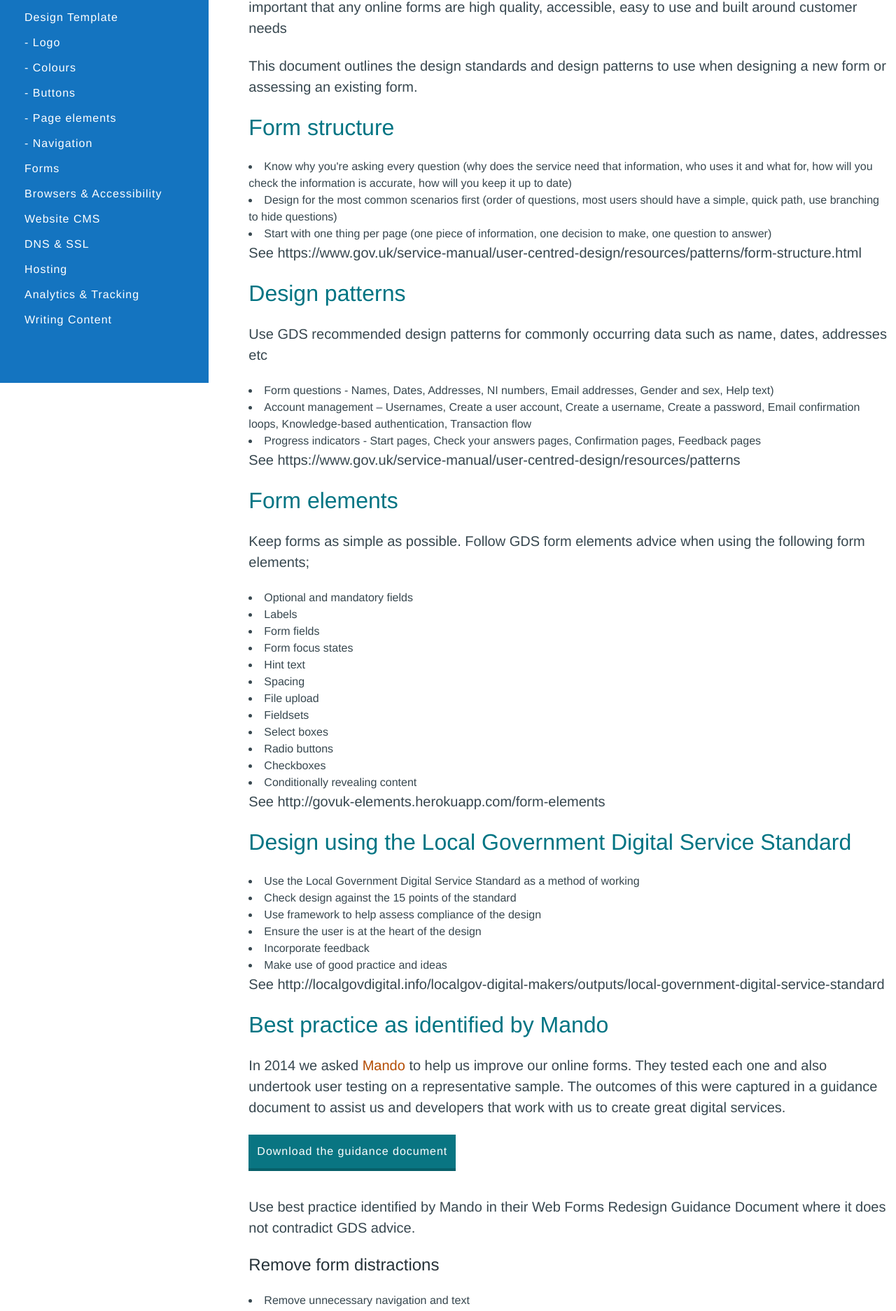
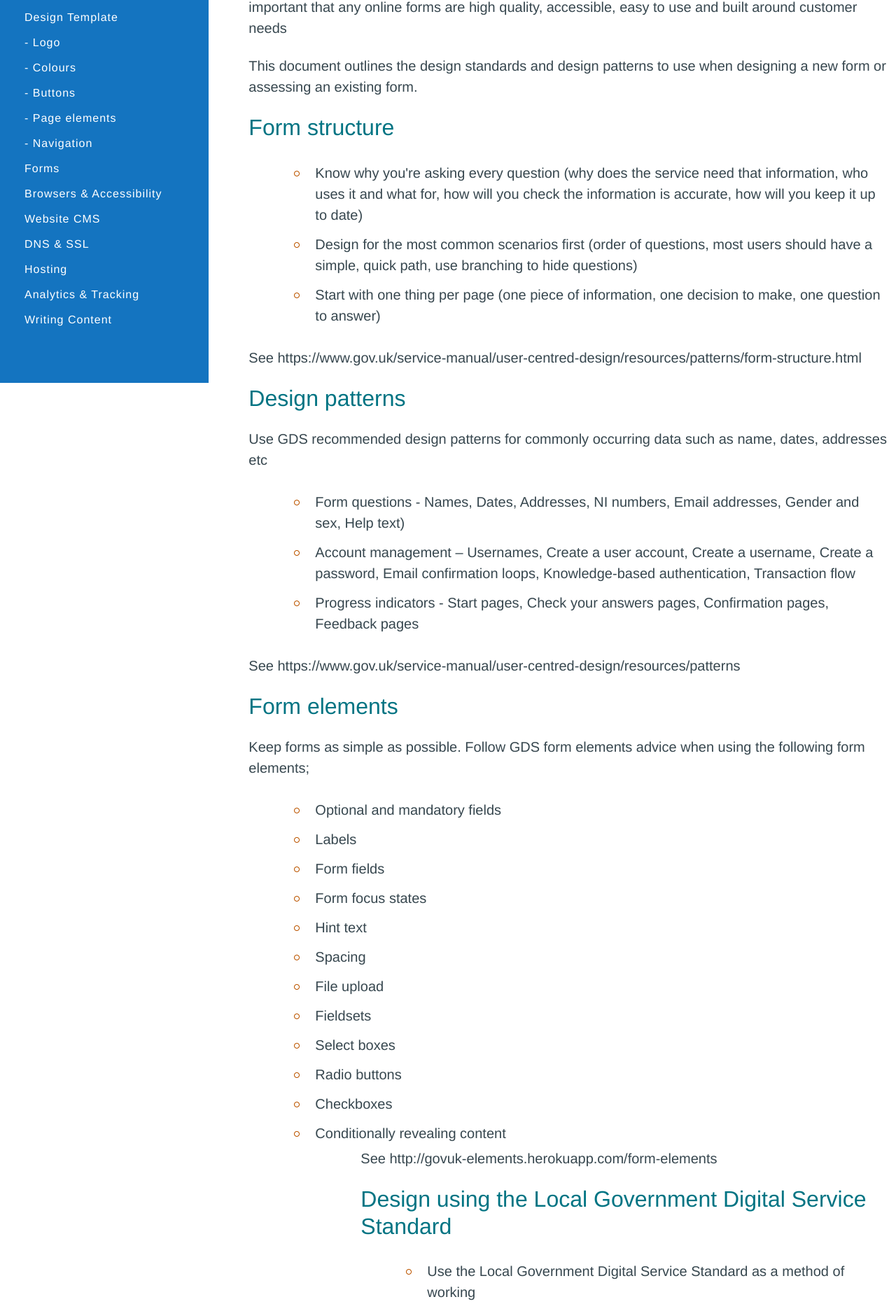
Before and after one commit to OxfordCityCouncil/OxfordCityCouncil.github.io, a Jekyll site: the page built from standards/forms.html, in a window 1280 px wide. Shown: the part 431-2304 px from the top of the page at 70% size. Built offline with Jekyll 4.4.1, drawn with Linux system fonts in a browser that asks for light colours.

Commit message:
fixing list items

```diff
--- a/standards/forms.html
+++ b/standards/forms.html
@@ -6,18 +6,23 @@ title: Forms
 <p>We aim to ensure that our customers can complete any online transaction the first time unaided. It is important that any online forms are high quality, accessible, easy to use and built around customer needs</p>
 <p>This document outlines the design standards and design patterns to use when designing a new form or assessing an existing form.</p>
 <h2>Form structure</h2>
+<ul>
     <li>Know why you're asking every question (why does the service need that information, who uses it and what for, how will you check the information is accurate, how will you keep it up to date)</li>
     <li>Design for the most common scenarios first (order of questions, most users should have a simple, quick path, use branching to hide questions)</li>
     <li>Start with one thing per page (one piece of information, one decision to make, one question to answer)</li>
+</ul>
 <p>See https://www.gov.uk/service-manual/user-centred-design/resources/patterns/form-structure.html</p>
 <h2>Design patterns</h2>
 <p>Use GDS recommended design patterns for commonly occurring data such as name, dates, addresses etc</li>
+<ul>
     <li>Form questions - Names, Dates, Addresses, NI numbers, Email addresses, Gender and sex, Help text)
     <li>Account management – Usernames, Create a user account, Create a username, Create a password, Email confirmation loops, Knowledge-based authentication, Transaction flow</li>
     <li>Progress indicators - Start pages, Check your answers pages, Confirmation pages, Feedback pages</li>
+</ul>
 <p>See https://www.gov.uk/service-manual/user-centred-design/resources/patterns</p>
 <h2>Form elements</h2>
 <p>Keep forms as simple as possible. Follow GDS form elements advice when using the following form elements;</p>
+<ul>
     <li>Optional and mandatory fields</li>
     <li>Labels</li>
     <li>Form fields</li>
@@ -30,14 +35,17 @@ title: Forms
     <li>Radio buttons</li>
     <li>Checkboxes</li>
     <li>Conditionally revealing content</li>
+<ul>
 <p>See http://govuk-elements.herokuapp.com/form-elements</p>
 <h2>Design using the Local Government Digital Service Standard</h2>
+<ul>
     <li>Use the Local Government Digital Service Standard as a method of working</li>
     <li>Check design against the 15 points of the standard</li>
     <li>Use framework to help assess compliance of the design</li>
     <li>Ensure the user is at the heart of the design</li>
     <li>Incorporate feedback</li>
     <li>Make use of good practice and ideas</li>
+</ul>
 <p>See http://localgovdigital.info/localgov-digital-makers/outputs/local-government-digital-service-standard</p>
 <h2>Best practice as identified by Mando</h2>
 <p>In 2014 we asked <a href="http://www.mando.agency">Mando</a> to help us improve our online forms. They tested each one and also undertook user testing on a representative sample. The outcomes of this were captured in a guidance document to assist us and developers that work with us to create great digital services.</p>
@@ -47,61 +55,79 @@ title: Forms
 
 <p>Use best practice identified by Mando in their Web Forms Redesign Guidance Document where it does not contradict GDS advice.</p>
 <h3>Remove form distractions</h3>
+<ul>
     <li>Remove unnecessary navigation and text</li>
     <li>Keep the form simple and clutter free</li>
+</ul>
 <h3>Validation</h3>
+<ul>
     <li>Implement server-side and client-side validation. Consider using script to track user input so it can be validated as they type so the user gets immediate feedback</li>
     <li>Provide validation error messages for information that is incorrect or blank using colour, usually red, and visual aid iconography such as an “x” or warning sign beside where the error occurred</li>
     <li>Provide validation success messages to alert the user to correctly completed input providing instant feedback and validation. Emphasize success messages through colour, usually green, and visual aid iconography such as a tick</li>
+</ul>
 <h3>Unnecessary data capture</h3>
+<ul>
     <li>Keep questions within the scope of the form</li>
     <li>Only ask for information that is absolutely necessary</li>
     <li>Avoid excessive steps</li>
     <li>Reduce field lengths and group information logically</li>
     <li>Group related information such as personal details to help the flow of questions</li>
+</ul>
 <h3>Field labelling</h3>
+<ul>
     <li>If the purpose of a label is simple, such as name or email address, then a word or two will be fine. However a phrase or sentence might be necessary to eliminate ambiguity on some of the more complex fields</li>
     <li>Order the labels logically, reflecting the natural flow of a conversation</li>
     <li>Ask personal questions towards the end</li>
     <li>Sentence case is easier to read than title case and never use full uppercase</li>
-
+</ul>
 <h3>Unnecessary copy on forms</h3>
-
+<ul>
     <li>Choose appropriate language for the forms</li>
     <li>Remove superfluous text</li>
     <li>Instructions and text on pages should be kept to a minimum making it succinct and easy to read</li>
+</ul>
 <h3>Map location selector</h3>
-
+<ul>
     <li>It should be clear and obvious for the user to add a postcode as a starting point for the map selection. If the user does not know the postcode then they should be able to clearly locate the area on the map by a pin</li>
     <li>If the user is entering the postcode then a pin should automatically feature on the map in this location which the user can adjust. Should the user need to drag the pin then instructions and pin should be clearly visible to aid the user</li>
+</ul>
 <h3>Postcode Finder</h3>
-
+<ul>
     <li>Postcode look-up should accept entries with and without spaces</li>
     <li>Address fields should be auto hidden to reduce the amount of fields shown to the user unnecessarily. There should also be a link directly next to, or under, the 'find my address' button called ‘enter address manually’. Clicking this should display the necessary fields</li>
     <li>Once users have entered their postcode and chosen their address, the form fields should be auto populated to confirm their chosen address</li>
+</ul>
 <h3>Date picker</h3>
-
+<ul>
     <li>A date picker should be implemented with caution, and tested well, on a mobile site</li>
     <li>Recommendation that the date picker is removed for mobile and replaced by a simple text entry field, featuring a format hint such as dd/mm/yyyy</li>
     <li>For the desktop, a format hint should be applied to the label and excessive date selections should be removed</li>
+</ul>
 <h3>Contextual help</h3>
+<ul>
     <li>Use a help icon next to an input field that the user can click on (when necessary) to request help or further information</li>
     <li>Make it succinct and easy to read</li>
     <li>Make sure that a user can tab through these help icons to aid accessibility and screen readers</li>
+</ul>
 <h3>Incorrect use of form fields</h3>
+<ul>
     <li>Provide the appropriate type of input field based on what is being requested. Each type of input field has its own characteristics, which users are accustomed to. For instance, use radio buttons if only one option of several is permitted, and check boxes if multiple choices are allowed</li>
     <li>Important address capture should not be provided by free text entry but aided by postcode look up solutions</li>
+</ul>
 <h2>Design techniques</h2>
 <p>Look at:</p>
+<ul>
     <li>Designing using wireframes – you can use software packages to help with this</li>
     <li>Develop prototypes before building</li>
     <li>Do user testing on the public </li>
     <li>Act on customer feedback to make improvements</li>
+</ul>
 <h2>Monitor, iterate and improve</h2>
+<ul>
     <li>Test a range of performance improvement initiatives and monitor to see which work well</li>
     <li>Implement the best performing solutions widely and then repeat this process relentlessly</li>
     <li>Monitor and act upon user feedback</li>
     <li>Carry out A/B testing</li>
     <li>Use an iterative approach to increase the pace of improvement and minimise the risk of failure</li>
-
+</ul>
 <p>If you're unsure, check with the Digital Development Team for advice.</p>
```
Lines whose indentation alone changed are shown as unchanged.
